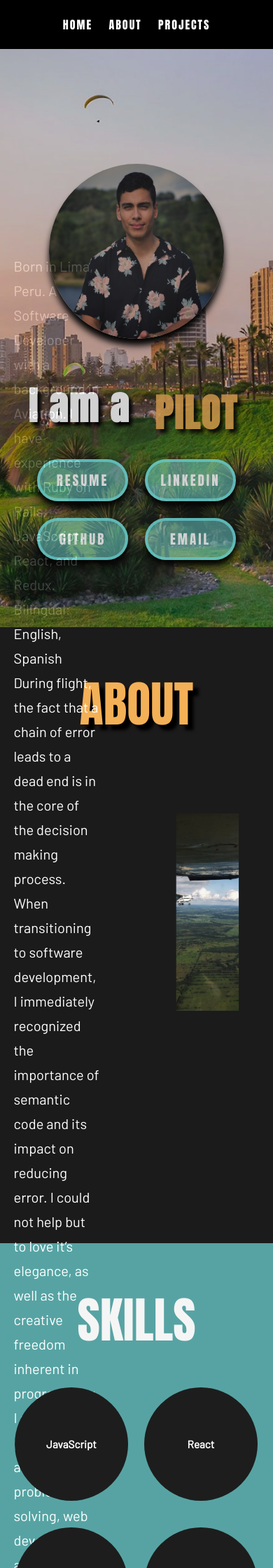
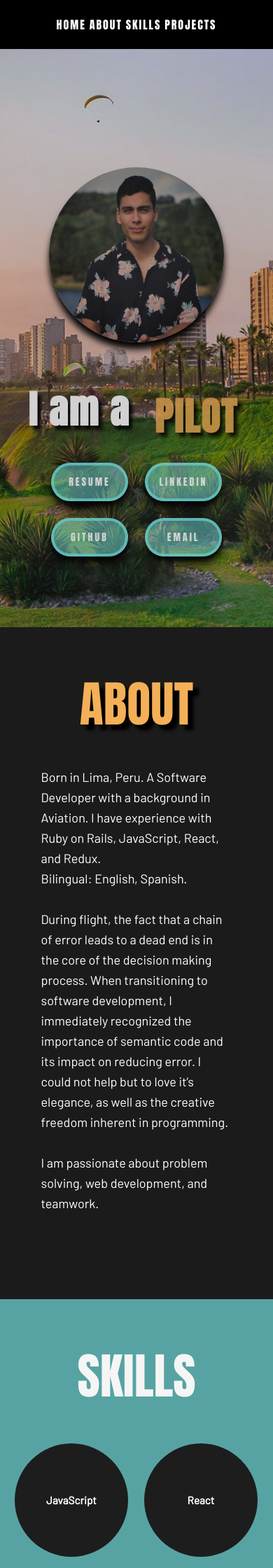
Before and after one commit to paulobocanegra/portfolio, a PHP site: page / in a window 390 px wide. Shown: the top 2240 px of the page at 70% size. Run offline with PHP 8.4, Linux system fonts and the light colour scheme.

Commit message:
responsiveness above iphone

```diff
--- a/assets/css/body.css
+++ b/assets/css/body.css
@@ -14,15 +14,52 @@ html{
 
 
 
+@media only screen and (max-width: 1207px) {
+    .about-wrapper{
+        height: 45em;
+        justify-content: flex-start;
+    }
+}
+
+
+@media only screen and (max-width: 608px) {
+    .about-wrapper{
+        height: 47em;
+        justify-content: flex-start;
+    }
+}
+
+@media only screen and (max-width: 544px) {
+    .about-wrapper{
+        height: 50em;
+        justify-content: flex-start;
+    }
+}
+
+@media only screen and (max-width: 461px) {
+    .about-wrapper{
+        height: 58em;
+        justify-content: flex-start;
+    }
+}
+
+@media only screen and (max-width: 420px) {
+    .about-wrapper{
+        height: 60em;
+        justify-content: flex-start;
+    }
+}
+
 @media only screen and (max-width: 375px) {
     .about-wrapper{
-        height: 95vh;
+        height: 63em;
         justify-content: flex-start;
     }
 }
 
 .about-section{
-    height: 55vh;
+    /* height: 55vh; */
+    /* height: 55vh; */
     /* margin:20px; */
     width:70vw;
     display:flex;
@@ -67,26 +104,7 @@ html{
     }
 }
 
-@media only screen and (max-width: 768px) {
 
-    .about-section{
-        display: flex;
-        flex-direction: column;
-        align-items: center;
-    }
-
-    .about-text{
-        width: 90vw;
-        margin-right: 0px;
-    }
-
-    .about-text > p{
-        font-size: 15px;
-        line-height: 29px;
-        text-justify: newspaper;
-        margin-top: 5px;
-    }
-}
 
 @media only screen and (max-width: 1573px) {
 
@@ -103,7 +121,31 @@ html{
 
     .about-text > p{
         font-size: 20px;
-        line-height: 29px;
+        line-height: 35px;
+        text-justify: newspaper;
+        margin-top: 5px;
+    }
+}
+
+
+
+@media only screen and (max-width: 1243px) {
+
+    .about-section{
+        display: flex;
+        flex-direction: row;
+        align-items: center;
+        width: 80vw;
+    }
+
+    .about-text{
+        width: 55vw;
+        margin-right: 30px;
+    }
+
+    .about-text > p{
+        font-size: 20px;
+        line-height: 35px;
         text-justify: newspaper;
         margin-top: 5px;
     }
@@ -113,19 +155,41 @@ html{
 
     .about-section{
         display: flex;
-        flex-direction: row;
+        flex-direction: column;
         align-items: center;
         width: 90vw;
     }
 
     .about-text{
-        width: 40vw;
-        margin-right: 60px;
+        width: 40em;
+        margin-right: 0px;
+        margin-bottom: 30px;
     }
 
     .about-text > p{
         font-size: 20px;
         line-height: 35px;
+        text-justify: newspaper;
+        margin-top: 5px;
+    }
+}
+
+@media only screen and (max-width: 768px) {
+
+    .about-section{
+        display: flex;
+        flex-direction: column;
+        align-items: center;
+    }
+
+    .about-text{
+        width: 70vw;
+        margin-right: 0px;
+    }
+
+    .about-text > p{
+        font-size: 18px;
+        line-height: 29px;
         text-justify: newspaper;
         margin-top: 5px;
     }
@@ -158,20 +222,25 @@ html{
     background-color: #000;
 } */
 
-@media only screen and (max-width: 375px) {
+@media only screen and (max-width: 1243px) {
+
+    .about-image{
+        height: 300px;
+        width: 350px;
+        margin-left: 40px;
+    }
+}
+
+@media only screen and (max-width: 1207px) {
 
     .about-image{
         visibility: hidden;
     }
 }
 
-@media only screen and (max-height: 812px) {
-    /* .about-image {
+@media only screen and (max-width: 1100px) {
+    .about-image {
         visibility: hidden;
-    } */
-
-    .about-wrapper{
-        height: 55em;
     }
 }
 
@@ -436,6 +535,30 @@ img {vertical-align: middle}
     justify-content: center;
 }
 
+@media only screen and (max-width: 1056px) {
+    .tokenomics-section{
+        margin-right: 36px;
+        width: 70vw;
+        display: grid;
+        grid-template-rows: repeat(2,200px);
+        grid-template-columns: repeat(4,185px);
+        align-content: center;
+        justify-content: center;
+    }
+}
+
+@media only screen and (max-width: 755px) {
+    .tokenomics-section{
+    width: 70vw;
+    display: grid;
+    grid-template-rows: repeat(2,200px);
+    grid-template-columns: repeat(2,185px);
+    align-content: center;
+    justify-content: center;
+    margin-left: 36px;
+    }
+}
+
 @media only screen and (max-width: 375px) {
     .tokenomics-section{
     width: 70vw;
--- a/assets/css/footer.css
+++ b/assets/css/footer.css
@@ -45,8 +45,8 @@ footer > a {
 }
 
 .hero-button-top:hover{
-  background-color: whitesmoke;
-  color: rgba(18, 92, 92);
+  background-color: #ca6f33a1;
+  color: whitesmoke;
   border: 4px solid rgba(106, 129, 129, 0.76);
 }
 
--- a/assets/css/header.css
+++ b/assets/css/header.css
@@ -263,7 +263,7 @@ body{
   }
 }
 
-@media only screen and (max-width: 768px) {
+@media only screen and (max-width: 1000px) {
   .hero-button-wrapper{
     flex-wrap: wrap;
   }
@@ -272,7 +272,7 @@ body{
 .hero-button{
   margin: 12px;
   height: 55px;
-  width: 120px;
+  width: 110px;
   background-color: rgba(125, 250, 250, 0.507);;
   border: 4px solid rgba(123, 248, 248, 0.76);
   display: flex;
@@ -297,16 +297,16 @@ body{
 
 @media only screen and (max-width: 375px) {
   .hero-button{
-    font-size: 19px;
-    height: 60px;
-    width: 130px;
+    /* font-size: 19px; */
+    height: 55px;
+    width: 110px;
   }
 }
 
 @media only screen and (max-width: 768px) {
   .hero-button{
-    font-size: 19px;
-    height: 60px;
-    width: 130px;
+    /* font-size: 19px; */
+    height: 55px;
+    width: 110px;
   }
 }
--- a/index.html
+++ b/index.html
@@ -54,6 +54,7 @@
         <div class="links">
             <a href="#home" class="header-links">HOME</a>
             <a href="#about" class="header-links">ABOUT</a>
+            <a href="#tokenomics" class="header-links">SKILLS</a>
             <a href="#global-functions" class="header-links">PROJECTS</a>
         </div>
         <!-- <div class="logo">Logo</div> -->
@@ -113,12 +114,12 @@
                 <p>
                 Born in Lima, Peru. A Software Developer with a background in Aviation. I have experience with Ruby on Rails,
                 JavaScript, React, and
-                Redux. <br> Bilingual: English, Spanish<br>
+                Redux. <br> Bilingual: English, Spanish.<br><br>
 
                 During flight, the fact that a chain of error leads to a dead end is in the core of the decision making
                 process. When transitioning to software development, I immediately recognized the importance of semantic code and its
                 impact on reducing error. I could not help but to love it’s elegance, as well as the creative freedom
-                inherent in programming.
+                inherent in programming. <br> <br>
                 I am passionate about problem solving, web development, and teamwork.<br>
             </div>
             <a href="https://www.youtube.com/watch?v=kKE3VJAB4SE&ab_channel=PauloBocanegra" target="_blank">
```
Also changed, not shown: other parts of assets/css/body.css (+60 -14 lines).
